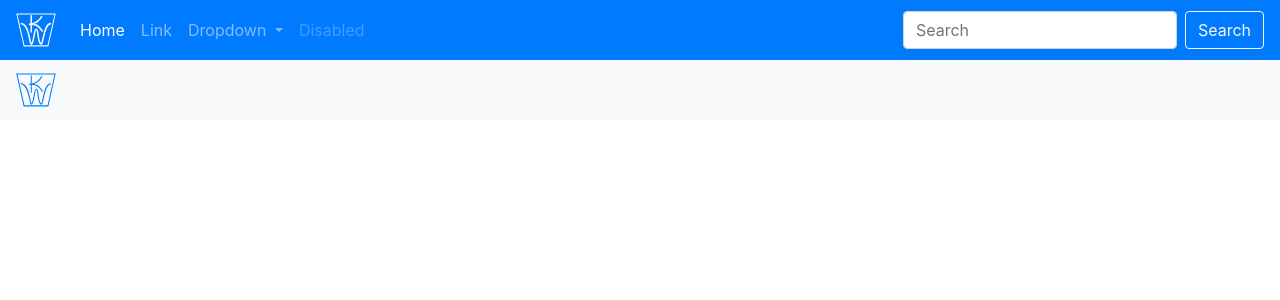
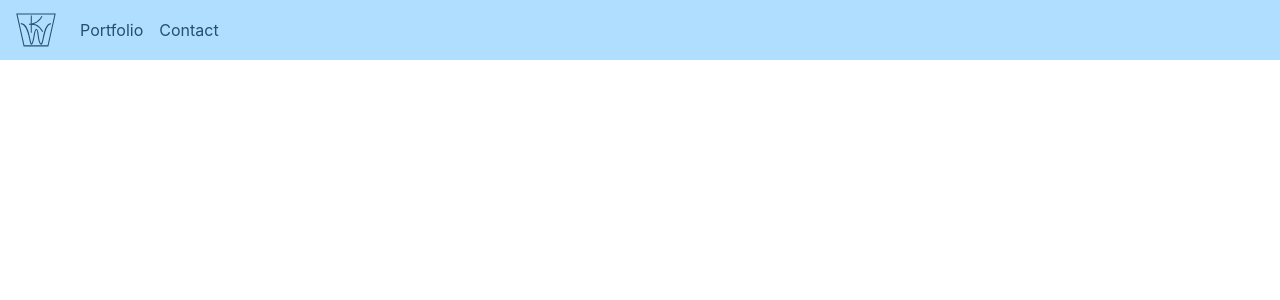
Before and after one commit to kylewhitaker/kyleio, an Angular app: page / in a window 1280 px wide. Shown: the top 300 px of the page. Built offline with nearby package versions, Linux system fonts and the light colour scheme.

Commit message:
convert to SCSS to override bootstrap theme colors

```diff
--- a/angular.json
+++ b/angular.json
@@ -21,10 +21,14 @@
             "aot": false,
             "assets": [
               "src/assets",
-              { "glob": "CNAME", "input": "./", "output": "./" }
+              {
+                "glob": "CNAME",
+                "input": "./",
+                "output": "./"
+              }
             ],
             "styles": [
-              "src/styles.css"
+              "src/styles.scss"
             ],
             "scripts": [
               "node_modules/jquery/dist/jquery.min.js",
@@ -87,7 +91,7 @@
               "src/assets"
             ],
             "styles": [
-              "src/styles.css"
+              "src/styles.scss"
             ],
             "scripts": [
               "../node_modules/bootstrap/dist/js/bootstrap.min.js"
@@ -120,6 +124,12 @@
           }
         }
       }
-    }},
-  "defaultProject": "kyle-io2"
+    }
+  },
+  "defaultProject": "kyle-io2",
+  "schematics": {
+    "@schematics/angular:component": {
+      "styleext": "scss"
+    }
+  }
 }
--- a/src/app/app.component.ts
+++ b/src/app/app.component.ts
@@ -2,8 +2,7 @@ import { Component } from '@angular/core';
 
 @Component({
   selector: 'app-root',
-  templateUrl: './app.component.html',
-  styleUrls: ['./app.component.css']
+  templateUrl: './app.component.html'
 })
 export class AppComponent {
 }
--- a/src/app/components/navbar/navbar.component.html
+++ b/src/app/components/navbar/navbar.component.html
@@ -1,6 +1,7 @@
-<nav class="navbar navbar-expand-lg navbar-dark bg-primary">
-  <a class="navbar-brand text-light" href="#">
-    <img src="assets/icon-white-f8f9fa.svg" style="max-width: 2.5rem;">
+<ng-container *ngFor="let themeColor of themeColors">
+  <nav [ngClass]="['navbar', 'navbar-expand-sm', !isDark(themeColor) ? 'navbar-light' : 'navbar-dark', 'bg-' + themeColor]">
+    <a class="navbar-brand">
+      <img [src]="!isDark(themeColor) ? 'assets/icon-blue-007bff.svg' : 'assets/icon-white-f8f9fa.svg'" style="max-width:2.5rem">
     </a>
     <button class="navbar-toggler" type="button" data-toggle="collapse" data-target="#navbarSupportedContent"
       aria-controls="navbarSupportedContent" aria-expanded="false" aria-label="Toggle navigation">
@@ -8,37 +9,13 @@
     </button>
     <div class="collapse navbar-collapse" id="navbarSupportedContent">
       <ul class="navbar-nav mr-auto">
-      <li class="nav-item active">
-        <a class="nav-link" href="#">Home <span class="sr-only">(current)</span></a>
+        <li class="nav-item">
+          <a [ngClass]="['nav-link', !isDark(themeColor) ? 'text-dark' : 'text-light']" href="#">Portfolio</a>
         </li>
         <li class="nav-item">
-        <a class="nav-link" href="#">Link</a>
-      </li>
-      <li class="nav-item dropdown">
-        <a class="nav-link dropdown-toggle" href="#" id="navbarDropdown" role="button" data-toggle="dropdown"
-          aria-haspopup="true" aria-expanded="false">
-          Dropdown
-        </a>
-        <div class="dropdown-menu" aria-labelledby="navbarDropdown">
-          <a class="dropdown-item" href="#">Action</a>
-          <a class="dropdown-item" href="#">Another action</a>
-          <div class="dropdown-divider"></div>
-          <a class="dropdown-item" href="#">Something else here</a>
-        </div>
-      </li>
-      <li class="nav-item">
-        <a class="nav-link disabled" href="#">Disabled</a>
+          <a [ngClass]="['nav-link', !isDark(themeColor)? 'text-dark' : 'text-light']" href="#">Contact</a>
         </li>
       </ul>
-    <form class="form-inline my-2 my-lg-0">
-      <input class="form-control mr-sm-2" type="search" placeholder="Search" aria-label="Search">
-      <button class="btn btn-outline-light my-2 my-sm-0" type="submit">Search</button>
-    </form>
     </div>
   </nav>
-
-<nav class="navbar bg-light">
-  <a class="navbar-brand text-dark" href="#">
-    <img src="assets/icon-blue-007bff.svg" style="max-width: 2.5rem;">
-  </a>
-</nav>
+</ng-container>
--- a/src/app/components/navbar/navbar.component.ts
+++ b/src/app/components/navbar/navbar.component.ts
@@ -1,7 +1,22 @@
-import { Component } from '@angular/core';
+import { Component, ViewContainerRef, ElementRef, ViewChild } from '@angular/core';
 
 @Component({
   selector: 'app-navbar',
   templateUrl: './navbar.component.html'
 })
-export class NavbarComponent {}
+export class NavbarComponent {
+  themeColors = [
+    'primary',
+    // 'secondary',
+    // 'success',
+    // 'info',
+    // 'warning',
+    // 'danger',
+    // 'light',
+    // 'dark'
+  ];
+
+  isDark(color: string): boolean {
+    return color === 'dark' || color === 'danger';
+  }
+}
--- a/src/styles.css
+++ /dev/null
@@ -1,2 +0,0 @@
-/* You can add global styles to this file, and also import other style files */
-@import '~bootstrap/dist/css/bootstrap.min.css';
```
Also changed, not shown: src/styles.scss (added, +43 -0 lines), src/app/app.component.css (deleted), src/assets/icon-blue-007bff.svg, src/assets/icon-white-f8f9fa.svg. Lines whose indentation alone changed are shown as unchanged.
